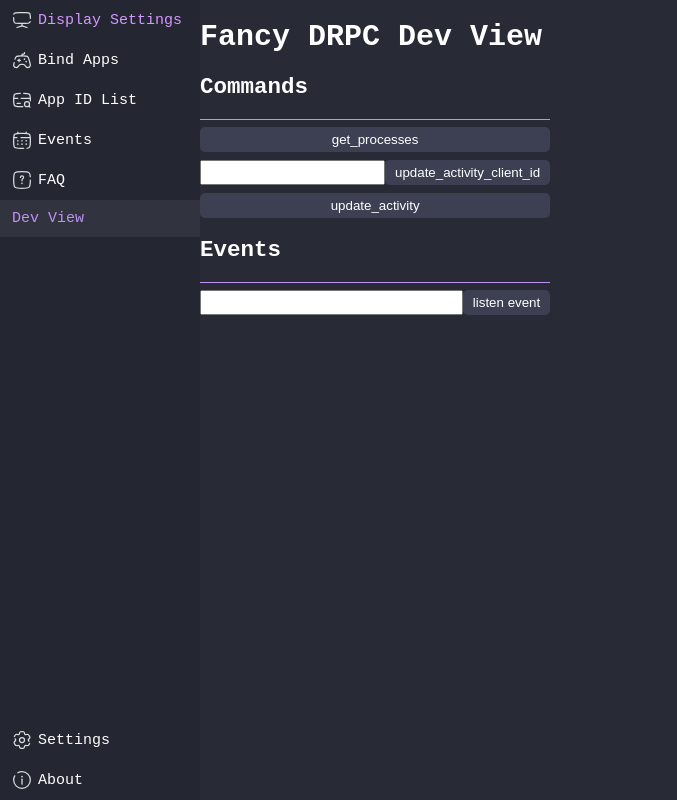
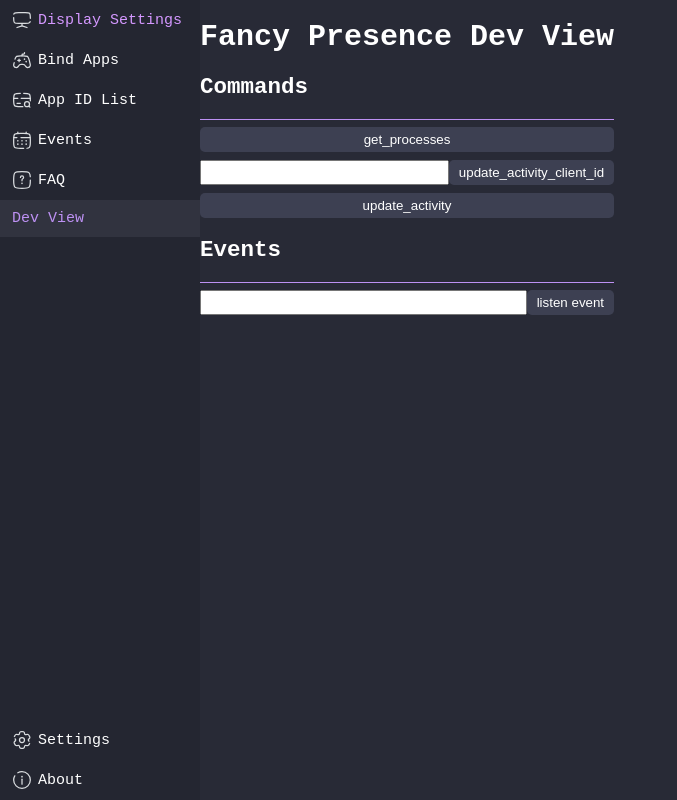
Before and after one commit to Rynn-Lee/Discord-Fancy-Presence, a Next.js app: page /dev in a window 1280 px wide. Shown: the whole page, without its empty margins (0-677 px from the left). Built offline with nearby package versions, Linux system fonts and the light colour scheme.

Commit message:
feat: update dev view name

```diff
--- a/src/pages/dev.tsx
+++ b/src/pages/dev.tsx
@@ -68,7 +68,7 @@ export default function DevView() {
 
   return (
     <div>
-      <h1>Fancy DRPC Dev View</h1>
+      <h1>Fancy Presence Dev View</h1>
       <h2>Commands</h2>
       <hr />
       <div
```
